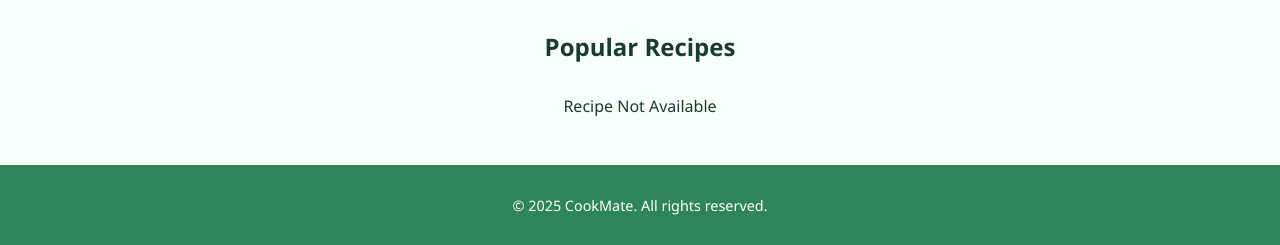
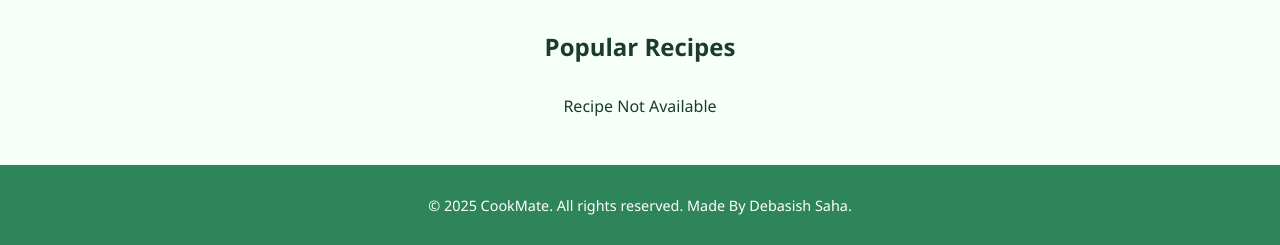
Before and after one commit to DebasishSaha001/cookmate, a Node server app: template views/index.ejs in a window 1280 px wide. Shown: the part 637-882 px from the top of the page. Run offline with Node 20, Linux system fonts and the light colour scheme; the template is opened without the code that fills it, so the values that code supplies are empty.

Commit message:
Updated index.ejs

```diff
--- a/views/index.ejs
+++ b/views/index.ejs
@@ -100,7 +100,7 @@
   </section>
 
   <footer class="footer">
-    <p>&copy; 2025 CookMate. All rights reserved.</p>
+    <p>&copy; 2025 CookMate. All rights reserved. Made By Debasish Saha.</p>
   </footer>
 </body>
 </html>
```
